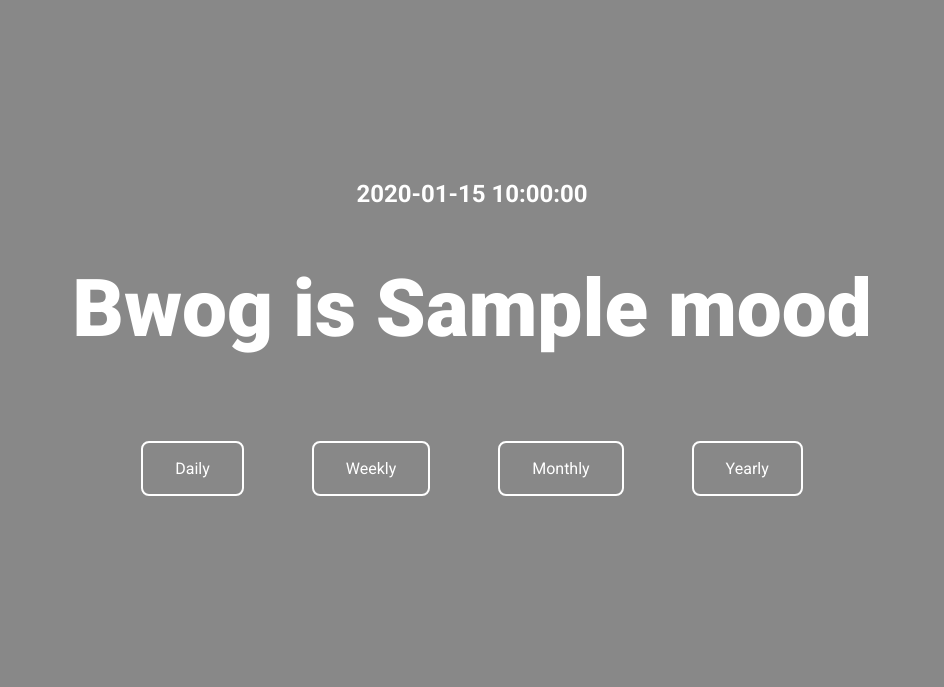
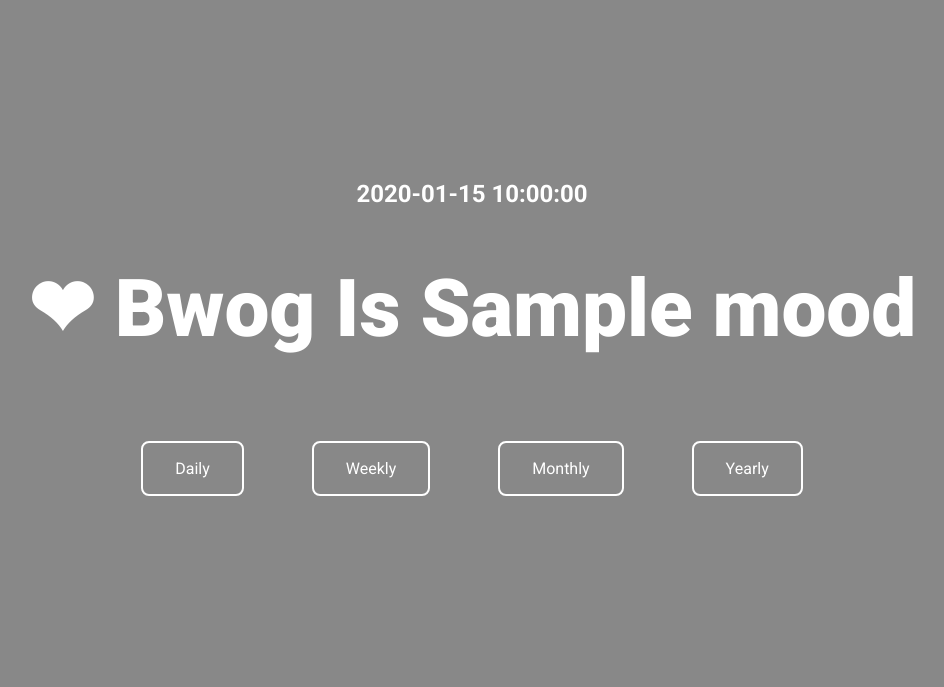
Before and after one commit to adicu/sentiment, a Flask app: template sentiment/templates/index.html in a window 1280 px wide. Shown: the top 687 px of the page, without its empty margins (168-1112 px from the left). Run offline with Flask 2, Linux system fonts and the light colour scheme; the template is opened without the code that fills it: most values are stand-ins (such as "Sample title", 1, 10 or a date in 2020); some libraries are stand-ins or nearby versions.

Commit message:
Add Twemoji

```diff
--- a/sentiment/templates/index.html
+++ b/sentiment/templates/index.html
@@ -3,7 +3,7 @@
 {% block body %}
 <header style="background-color:{{ header_color }}">
   <h2>{{ date }}</h2>
-  <h1>Bwog is {{ mood }}</h1>
+  <h1>&#x2764; Bwog Is {{ mood }}</h1>
   <div id="nav-phantom"></div>
   <nav>
     <a href="#daily"><div class="nav-button">Daily</div></a>
--- a/sentiment/templates/layout.html
+++ b/sentiment/templates/layout.html
@@ -13,6 +13,7 @@
     <script src="https://ajax.googleapis.com/ajax/libs/jquery/1.11.2/jquery.min.js"></script>
     <script type="text/javascript" src="{{ url_for('static', filename='js/resources.js') }}"></script>
     <script src="{{ url_for('static', filename='js/readmore.js') }}"></script>
+    <script src="//twemoji.maxcdn.com/twemoji.min.js"></script>
     {% endblock %}
   </head>
 
@@ -31,5 +32,9 @@
       $('article').readmore();
     </script>
 
+    <script>
+      twemoji.parse(document.body, {size: 72});
+    </script>
+
   </body>
 </html>
```
